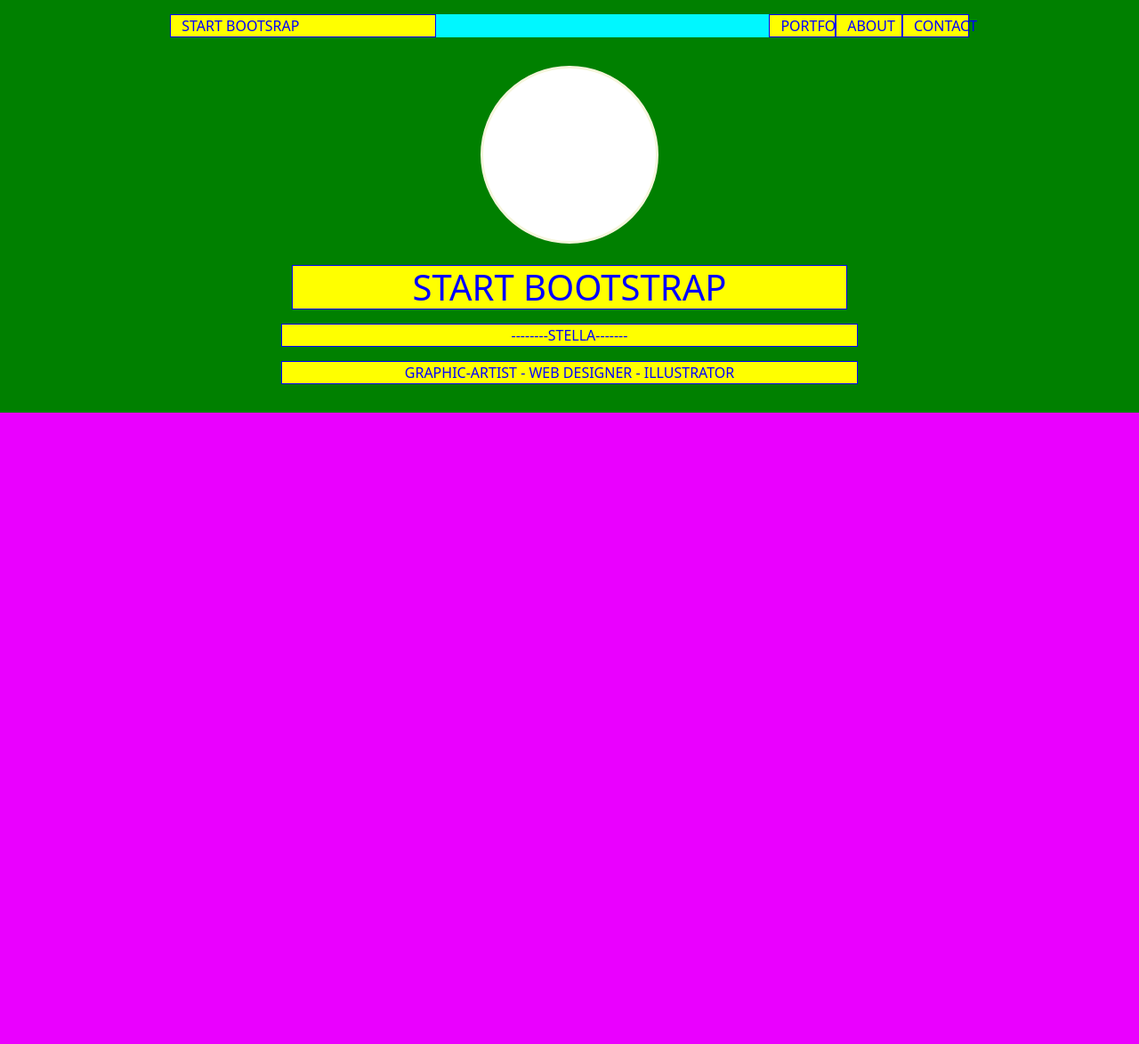
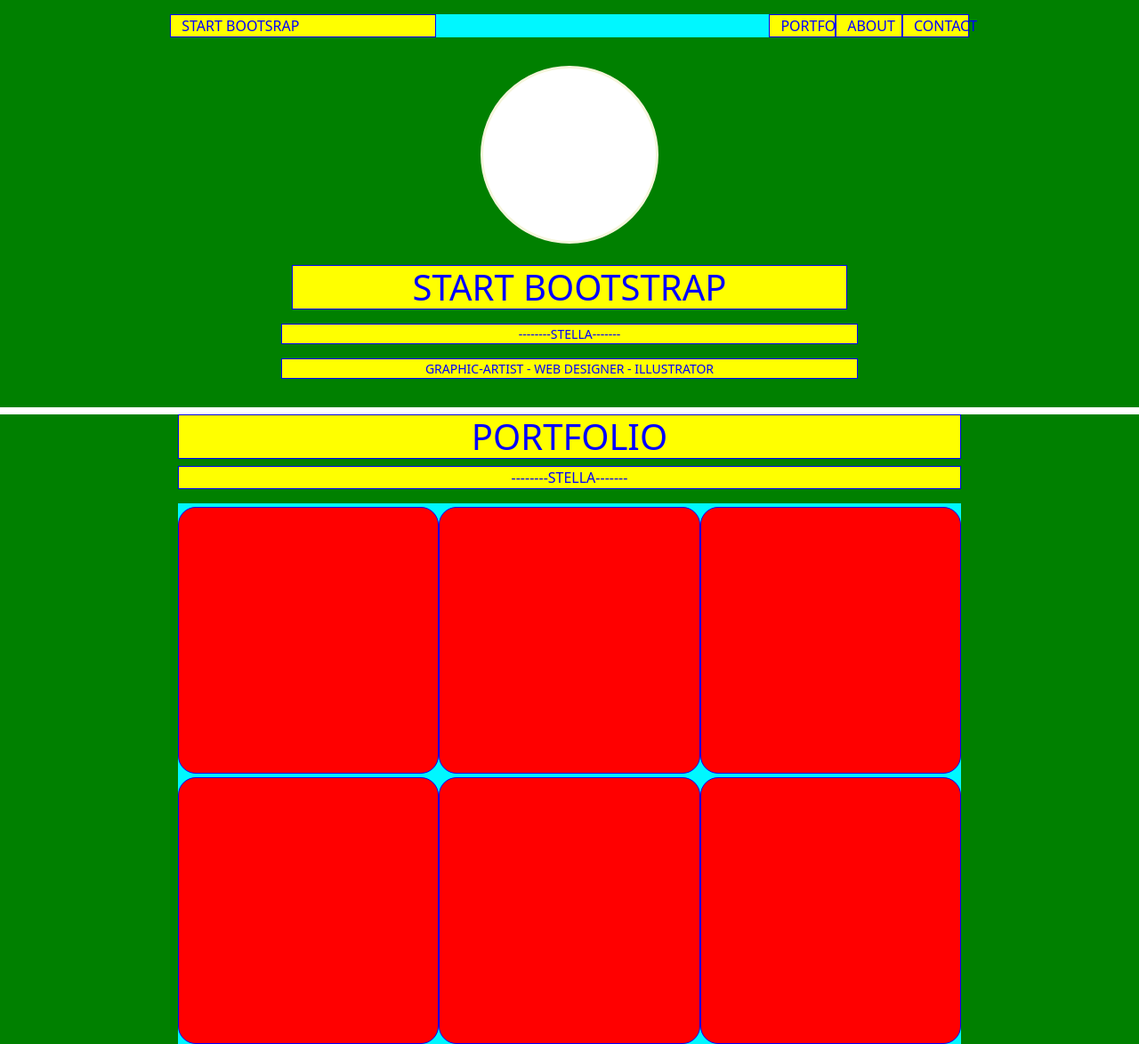
Before and after one commit to Gozzissimo/html-css-bootstrap-freelancer, a plain HTML site: page index.html in a window 1280 px wide. Shown: the whole page at 89% size. Before the commit the page ends 800 px from the top, so only its background shows below. Drawn offline with nearby package versions, Linux system fonts and the light colour scheme.

Commit message:
portfolio

```diff
--- a/css/style.css
+++ b/css/style.css
@@ -1,10 +1,22 @@
+.root {
+  --white: #ffffff;
+  --dark-grey: #2C3E50;
+  --green: #1ABC9C;
+  --light-grey: #3A546D;
+}
+
 .container-fluid {
   background-color: green;
+}
+
+header {
+  background-color: var(--dark-grey);
 }
 
 .row {
   background-color: rgb(0, 247, 255);
 }
+
 
 [class *="col"] {
   background-color: yellow;
@@ -24,29 +36,38 @@
   border-radius: 50%;
 }
 
+.portfolio .row {
+  width: 100%;
+}
+
+.window {
+  background-color: red;
+  height: 300px;
+  border-radius: 20px;
+
+}
+
 /* MEDIA QUERY */
 @media screen and (min-width: 0) {
-  body {
-    background-color: rgb(171, 145, 175);
+
+  .sub-container.wide {
+    width: 100%;
   }
-  header .sub-container {
-    width: 100%;
+  .sub-container.small {
+    width: 90%;
   }
   .ham-off {
     display: none;
   }
-  .jumbotron .sub-container {
-    width: 90%;
-  }
-
 }
 
 @media screen and (min-width: 768px) {
-  body {
-    background-color: rgb(194, 91, 151);
+
+  .sub-container.wide {
+    width: 80%;
   }
-  header .sub-container {
-    width: 80%;
+  .sub-container.small {
+    width: 60%;
   }
   .ham-on {
     display: none;
@@ -54,19 +75,14 @@
   .ham-off {
     display: block;
   }
-  .jumbotron .sub-container {
-    width: 60%;
-  }
 }
 
 @media screen and (min-width: 992px) {
-  body {
-    background-color: rgb(234, 0, 255);
-  }
-  header .sub-container {
+
+  .sub-container.wide {
     width: 70%;
   }
-    .jumbotron .sub-container {
+  .sub-container.small {
     width: 50%;
   }
 }
--- a/index.html
+++ b/index.html
@@ -17,7 +17,7 @@
 
 <body>
     <header class="container-fluid p-3">
-        <div class="sub-container">
+        <div class="sub-container wide">
             <nav class="row">
                 <div class="col-4">START BOOTSRAP</div>
                 <div class="ham-on col-1 offset-7">HAM</div>
@@ -29,9 +29,9 @@
     </header>
     <main>
         <section class="jumbotron container-fluid p-3 text-center">
-            <div class="sub-container">
+            <div class="sub-container small">
                 <div class="img mx-auto mb-4"></div>
-                    <h1 class="col my-2">START BOOTSTRAP</h1>
+                <h1 class="col my-2">START BOOTSTRAP</h1>
                 <div class="row my-3">
                     <div class="col star">--------STELLA-------</div>
                 </div>
@@ -40,7 +40,26 @@
                 </div>
             </div>
         </section>
-        <section class="container-fluid"></section>
+        <section class="portfolio container-fluid">
+            <div class="sub-container wide">
+                <h1 class="col my-2 text-center">PORTFOLIO</h1>
+                <div class="col star text-center mb-3">--------STELLA-------</div>
+                <div class="row m-0">
+                    <div class="window col-sm-12 col-md-6 col-lg-4 g-1">
+                    </div>
+                    <div class="window col-sm-12 col-md-6 col-lg-4 g-1">
+                    </div>
+                    <div class="window col-sm-12 col-md-6 col-lg-4 g-1">
+                    </div>
+                    <div class="window col-sm-12 col-md-6 col-lg-4 g-1">
+                    </div>
+                    <div class="window col-sm-12 col-md-6 col-lg-4 g-1">
+                    </div>
+                    <div class="window col-sm-12 col-md-6 col-lg-4 g-1">
+                    </div>
+                </div>
+            </div>
+        </section>
         <section class="container-fluid"></section>
         <section class="container-fluid"></section>
     </main>
```
